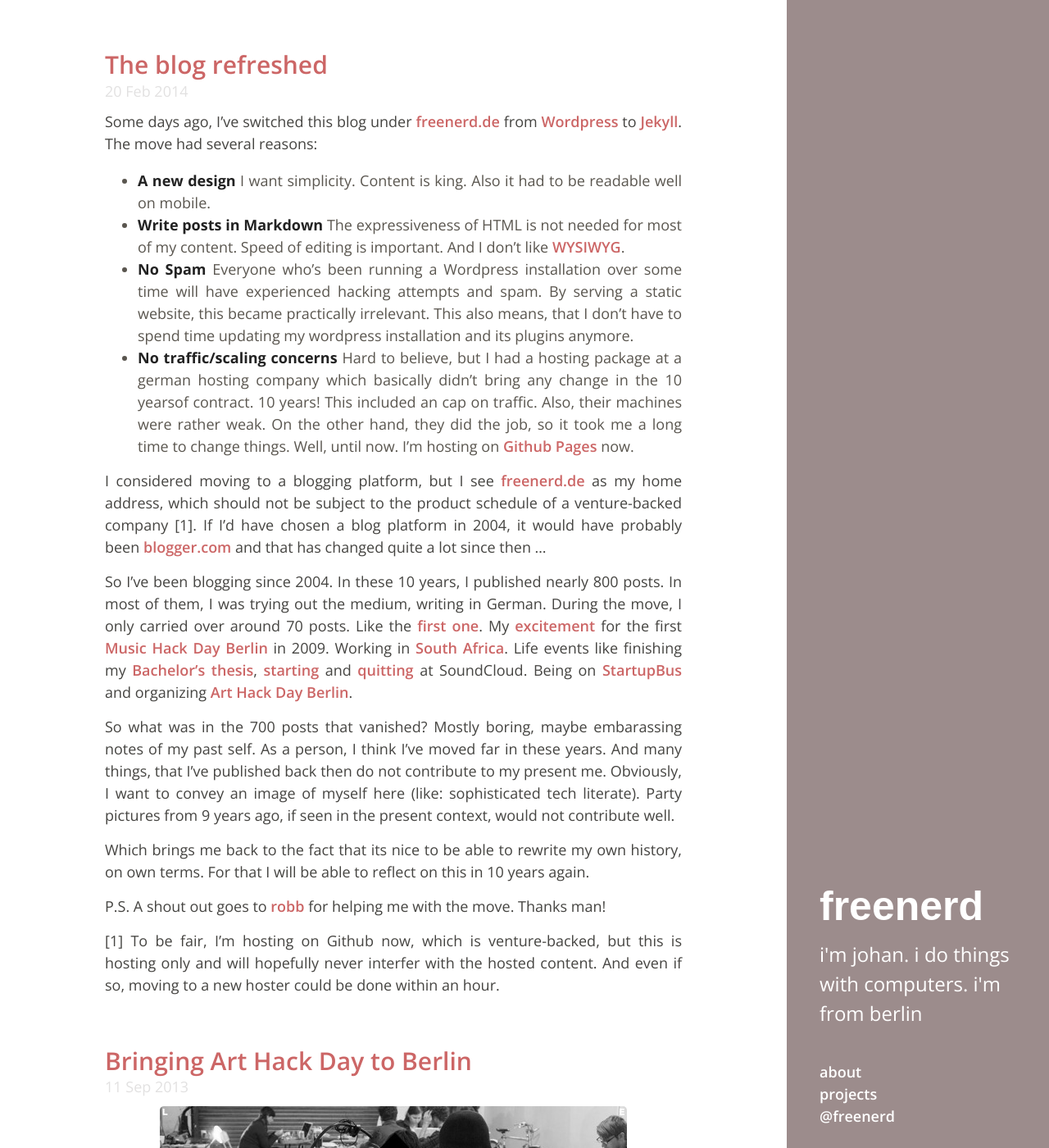
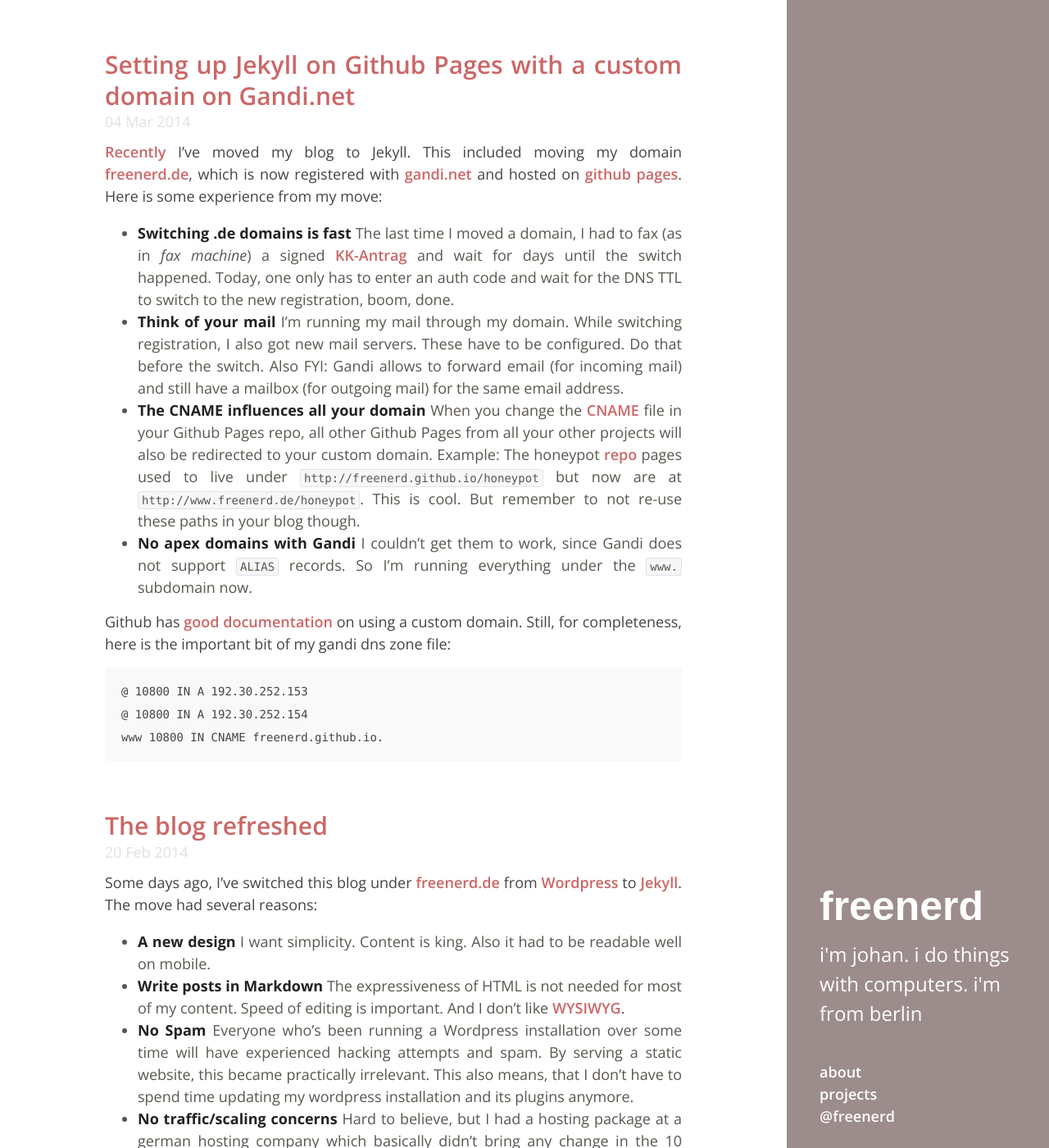
Before and after one commit to freenerd/freenerd.github.io, a Jekyll site: the page built from index.html, in a window 1280 px wide and 1400 px high. Shown: the whole window at 82% size. Built offline with Jekyll 4.4.1, drawn with Linux system fonts in a browser that asks for light colours; Markdown is read by kramdown in place of the engine named in the settings; the list of posts is cut into pages by our own code; some of the changed text lies outside the part shown.

Commit message:
Post: Setting up Jekyll on Github Pages

````diff
--- a/_posts/2014-02-20-blog-refreshed.md
+++ b/_posts/2014-02-20-blog-refreshed.md
@@ -9,7 +9,7 @@
 - **A new design** I want simplicity. Content is king. Also it had to be readable well on mobile.
 - **Write posts in Markdown** The expressiveness of HTML is not needed for most of my content. Speed of editing is important. And I don't like [WYSIWYG](https://en.wikipedia.org/wiki/WYSIWYG).
 - **No Spam** Everyone who's been running a Wordpress installation over some time will have experienced hacking attempts and spam. By serving a static website, this became practically irrelevant. This also means, that I don't have to spend time updating my wordpress installation and its plugins anymore.
-- **No traffic/scaling concerns** Hard to believe, but I had a hosting package at a german hosting company which basically didn't bring any change in the 10 yearsof contract. 10 years! This included an cap on traffic. Also, their machines were rather weak. On the other hand, they did the job, so it took me a long time to change things. Well, until now. I'm hosting on [Github Pages](http://pages.github.com/) now.
+- **No traffic/scaling concerns** Hard to believe, but I had a hosting package at a german hosting company which basically didn't bring any change in the 10 years of contract. 10 years! This included an cap on traffic. Also, their machines were rather weak. On the other hand, they did the job, so it took me a long time to change things. Well, until now. I've switched to hosting on [Github Pages](http://pages.github.com/).
 
 I considered moving to a blogging platform, but I see [freenerd.de](http://freenerd.de) as my home address, which should not be subject to the product schedule of a venture-backed company [1]. If I'd have chosen a blog platform in 2004, it would have probably been [blogger.com](https://en.wikipedia.org/wiki/Blogger.com) and that has changed quite a lot since then ...
 
--- /dev/null
+++ b/_posts/2014-03-04-setting-up-jekyll-on-github.io-with-a-custom-domain-on-gandi.net.md
@@ -0,0 +1,19 @@
+---
+layout:   post
+title:    Setting up Jekyll on Github Pages with a custom domain on Gandi.net
+---
+
+[Recently](/blog-refreshed) I've moved my blog to Jekyll. This included moving my domain [freenerd.de](http://freenerd.de), which is now registered with [gandi.net](https://www.gandi.net) and hosted on [github pages](http://pages.github.com/). Here is some experience from my move:
+
+  * **Switching .de domains is fast** The last time I moved a domain, I had to fax (as in _fax machine_) a signed [KK-Antrag](https://de.wikipedia.org/wiki/KK-Antrag) and wait for days until the switch happened. Today, one only has to enter an auth code and wait for the DNS TTL to switch to the new registration, boom, done.
+  * **Think of your mail** I'm running my mail through my domain. While switching registration, I also got new mail servers. These have to be configured. Do that before the switch. Also FYI: Gandi allows to forward email (for incoming mail) and still have a mailbox (for outgoing mail) for the same email address.
+  * **The CNAME influences all your domain** When you change the [CNAME](https://github.com/freenerd/freenerd.github.io/blob/master/CNAME) file in your Github Pages repo, all other Github Pages from all your other projects will also be redirected to your custom domain. Example: The honeypot [repo](https://github.com/freenerd/honeypot) pages used to live under `http://freenerd.github.io/honeypot` but now are at `http://www.freenerd.de/honeypot`. This is cool. But remember to not re-use these paths in your blog though.
+  * **No apex domains with Gandi** I couldn't get them to work, since Gandi does not support `ALIAS` records. So I'm running everything under the `www.` subdomain now.
+
+Github has [good documentation](https://help.github.com/articles/setting-up-a-custom-domain-with-pages) on using a custom domain. Still, for completeness, here is the important bit of my gandi dns zone file:
+
+```
+@ 10800 IN A 192.30.252.153
+@ 10800 IN A 192.30.252.154
+www 10800 IN CNAME freenerd.github.io.
+```
````
